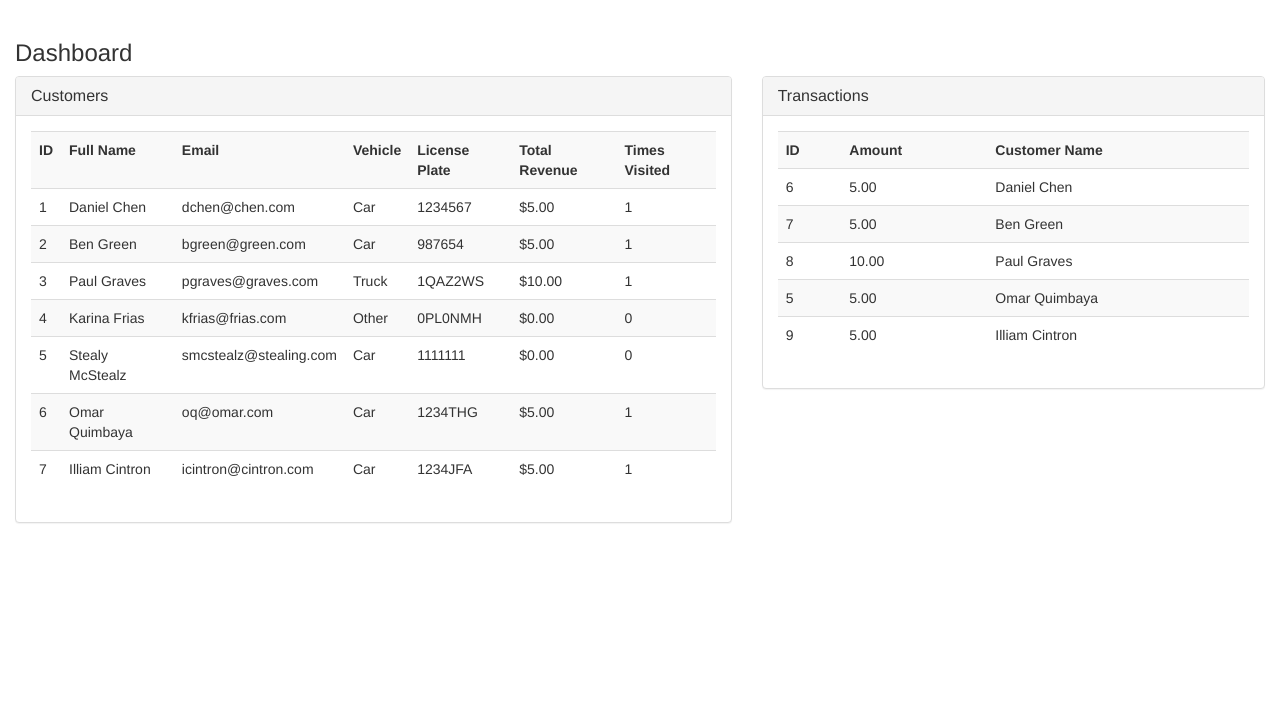
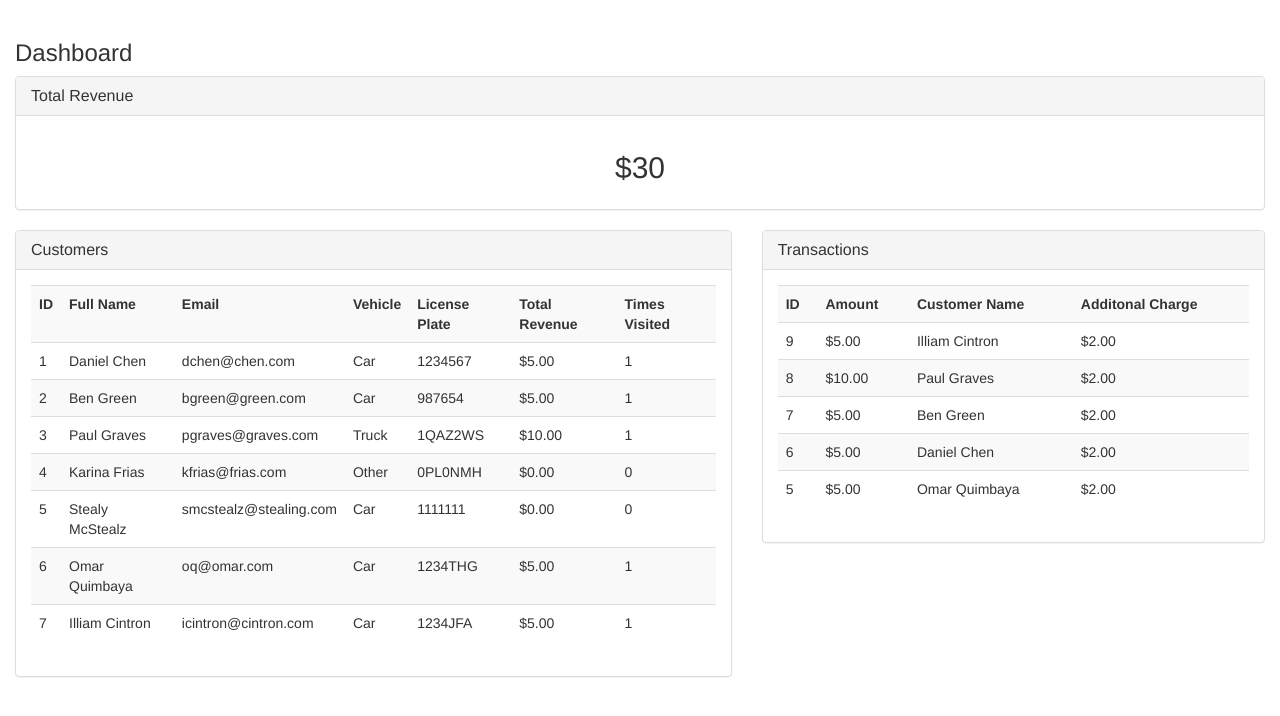
Before and after one commit to WritingPanda/car_wash_yeah, a Django app: page /dashboard/ in a window 1280 px wide. Shown: the part 52-768 px from the top of the page. Run offline with Django 3.2, Linux system fonts and the light colour scheme; a user stored in the database is signed in; data comes from the database, SQL or seed files in the repository; some libraries are stand-ins or nearby versions.

Commit message:
Refactored to include better logic for the amount. Also added the total revenue at the top of the dashboard.

```diff
--- a/car_wash_manager/models.py
+++ b/car_wash_manager/models.py
@@ -19,12 +19,20 @@ class Service(BaseModel):
     car_wash_price = models.DecimalField(
         max_digits=4,
         decimal_places=2,
+        default=5.00,
         help_text="Price for washing a regular car."
     )
     truck_wash_price = models.DecimalField(
         max_digits=4,
         decimal_places=2,
+        default=10.00,
         help_text="Price for washing a regular truck."
+    )
+    additional_charge_cost = models.DecimalField(
+        max_digits=4,
+        decimal_places=2,
+        default=0.00,
+        help_text="Additional cost to customer for washing a muddy truck."
     )
 
     def __str__(self):
@@ -86,10 +94,16 @@ class Transaction(BaseModel):
         decimal_places=2,
         help_text="The amount of money paid by the customer."
     )
+    additional_charge = models.DecimalField(
+        help_text="Additional cost to customer for muddy truck.",
+        default=2.00,
+        decimal_places=2,
+        max_digits=5
+    )
     customer = models.ForeignKey(Customer, on_delete=models.CASCADE)
 
     def __str__(self):
         return self.customer.first_name + " " + str(self.id)
 
     class Meta:
-        ordering = ('customer',)
+        ordering = ('-id',)
--- a/car_wash_manager/templates/car_wash_manager/dashboard.html
+++ b/car_wash_manager/templates/car_wash_manager/dashboard.html
@@ -8,6 +8,18 @@ Car Wash Dashboard
 
     <h3>Dashboard</h3>
 
+    <div class="row">
+        <div class="col-md-12">
+            <div class="panel panel-default">
+                <div class="panel-heading">
+                    <h3 class="panel-title">Total Revenue</h3>
+                </div>
+                <div class="panel-body">
+                    <h2 class="text-center">${{ total_revenue }}</h2>
+                </div>
+            </div>
+        </div>
+    </div>
     <div class="row">
         {#    Customer Table    #}
         <div class="col-md-7 col-sm-6">
@@ -56,12 +68,14 @@ Car Wash Dashboard
                             <th>ID</th>
                             <th>Amount</th>
                             <th>Customer Name</th>
+                            <th>Additonal Charge</th>
                         </tr>
                         {% for transaction in transaction_list %}
                         <tr>
                             <td>{{ transaction.id }}</td>
-                            <td>{{ transaction.amount }}</td>
+                            <td>${{ transaction.amount }}</td>
                             <td>{{ transaction.customer.first_name }} {{ transaction.customer.last_name }}</td>
+                            <td>${{ transaction.additional_charge }}</td>
                         </tr>
                         {% endfor %}
                     </table>
--- a/car_wash_manager/templates/car_wash_manager/new_transaction.html
+++ b/car_wash_manager/templates/car_wash_manager/new_transaction.html
@@ -21,14 +21,16 @@
                         <div class="checkbox form-group">
                             <label>
                                 {{ form.is_muddy }}
-                                Mud in truck?
+                                Covered in mud?
                             </label>
+                            <p class="help-block">If vehicle is a truck, this will add $2 to the price of the car wash.</p>
                         </div>
                         <div class="checkbox form-group">
                             <label>
                                 {{ form.is_bed_let_down }}
                                 Is the truck bed let down?
                             </label>
+                            <p class="help-block">If checked, we will not accept the vehicle.</p>
                         </div>
                         <input type="submit" value="Create" class="btn btn-default">
                     </form>
--- a/car_wash_manager/views.py
+++ b/car_wash_manager/views.py
@@ -1,5 +1,6 @@
 from django.contrib import messages
 from django.contrib.auth.decorators import login_required
+from django.db.models import Sum
 from django.shortcuts import get_object_or_404, render, redirect
 from .forms import CustomerForm, TransactionForm
 from .models import Customer, Transaction, Service
@@ -22,9 +23,12 @@ def dashboard(request):
     customer_list = Customer.objects.all()
     transaction_list = Transaction.objects.all()
 
+    total_revenue = Transaction.objects.aggregate(Sum('amount'))
+
     context = {
         "customer_list": customer_list,
-        "transaction_list": transaction_list
+        "transaction_list": transaction_list,
+        "total_revenue": total_revenue['amount__sum']
     }
     return render(request, template_name="car_wash_manager/dashboard.html", context=context)
 
@@ -95,22 +99,31 @@ def new_transaction(request):
                 messages.error(request, "Invalid vehicle.")
                 return redirect('dashboard')
 
-            if is_muddy:
-                messages.error(request, "The truck is too muddy to be washed at our car wash.")
-                return redirect('dashboard')
-
             if is_bed_let_down:
                 messages.error(request, "The truck's bed is let down. We cannot wash it.")
                 return redirect('dashboard')
 
             customer_instance.times_visited += 1
 
+            # Will discount the base price of the car wash
+            # If truck is muddy, we will add the two dollars after the discount
             if customer_instance.times_visited == 2:
                 amount = amount / 2
 
+            # We do not care if the customer has a car that is muddy. However, if the truck bed is muddy,
+            # we will increase the price by two dollars. Otherwise, we move along.
+            if is_muddy and customer_instance.vehicle_type == "1":
+                # Get the price for the extra charge
+                extra_charge = prices.additional_charge_cost
+                amount = amount + extra_charge
+            else:
+                # If there is no need for an extra charge on the vehicle, set it to 0.00
+                extra_charge = 0.00
+
             customer_instance.total_revenue = customer_instance.total_revenue + amount
 
-            transaction_instance = Transaction(amount=amount, customer=customer)
+            # Get the model ready for saving
+            transaction_instance = Transaction(amount=amount, customer=customer, additional_charge=extra_charge)
 
             transaction_instance.save()
             customer_instance.save()
```
Also changed, not shown: README.md, car_wash_manager/migrations/0004_auto_20170609_1424.py (added), car_wash_manager/migrations/0005_remove_transaction_is_muddy.py (added), car_wash_manager/migrations/0006_auto_20170609_1426.py (added), car_wash_manager/migrations/0007_auto_20170609_1515.py (added).
